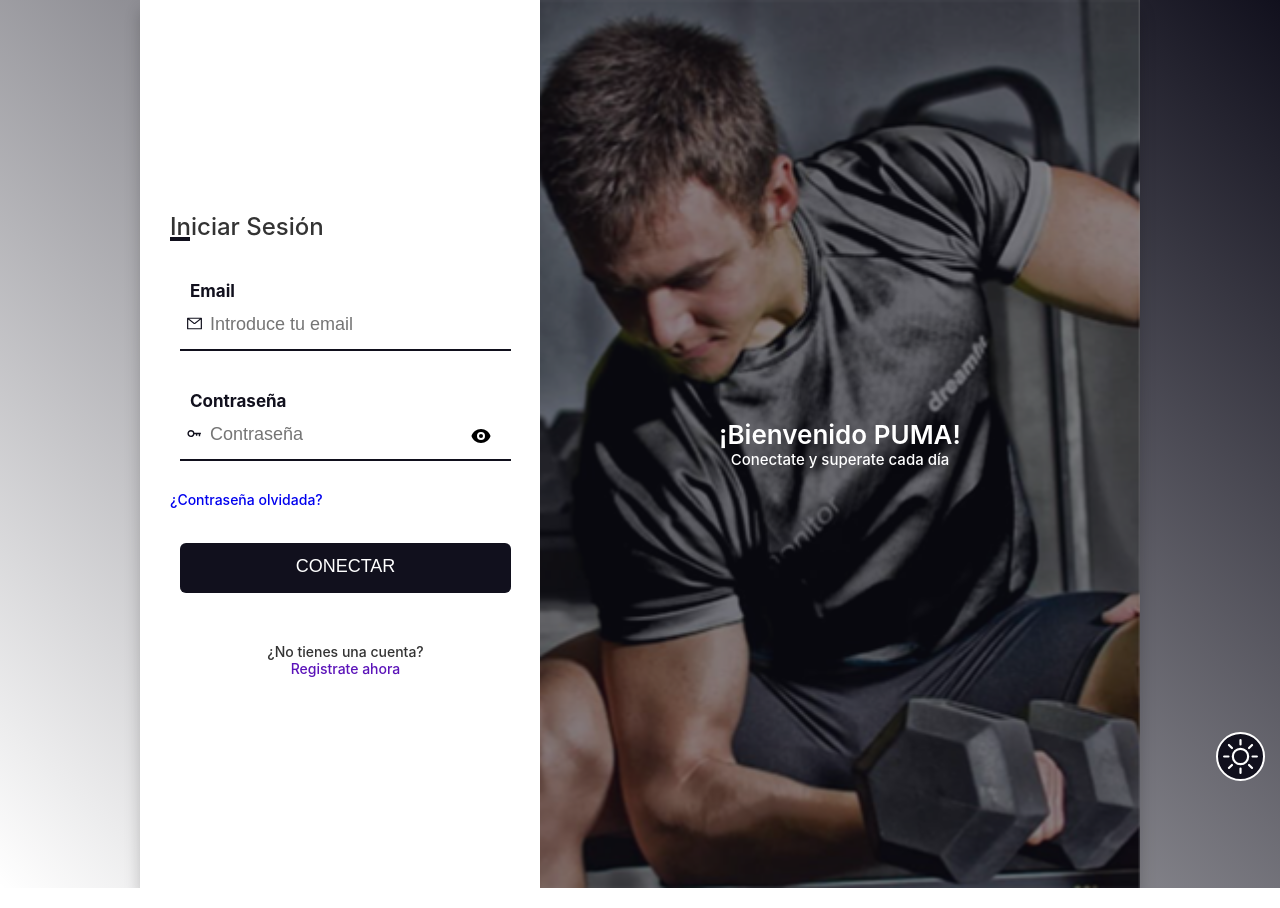
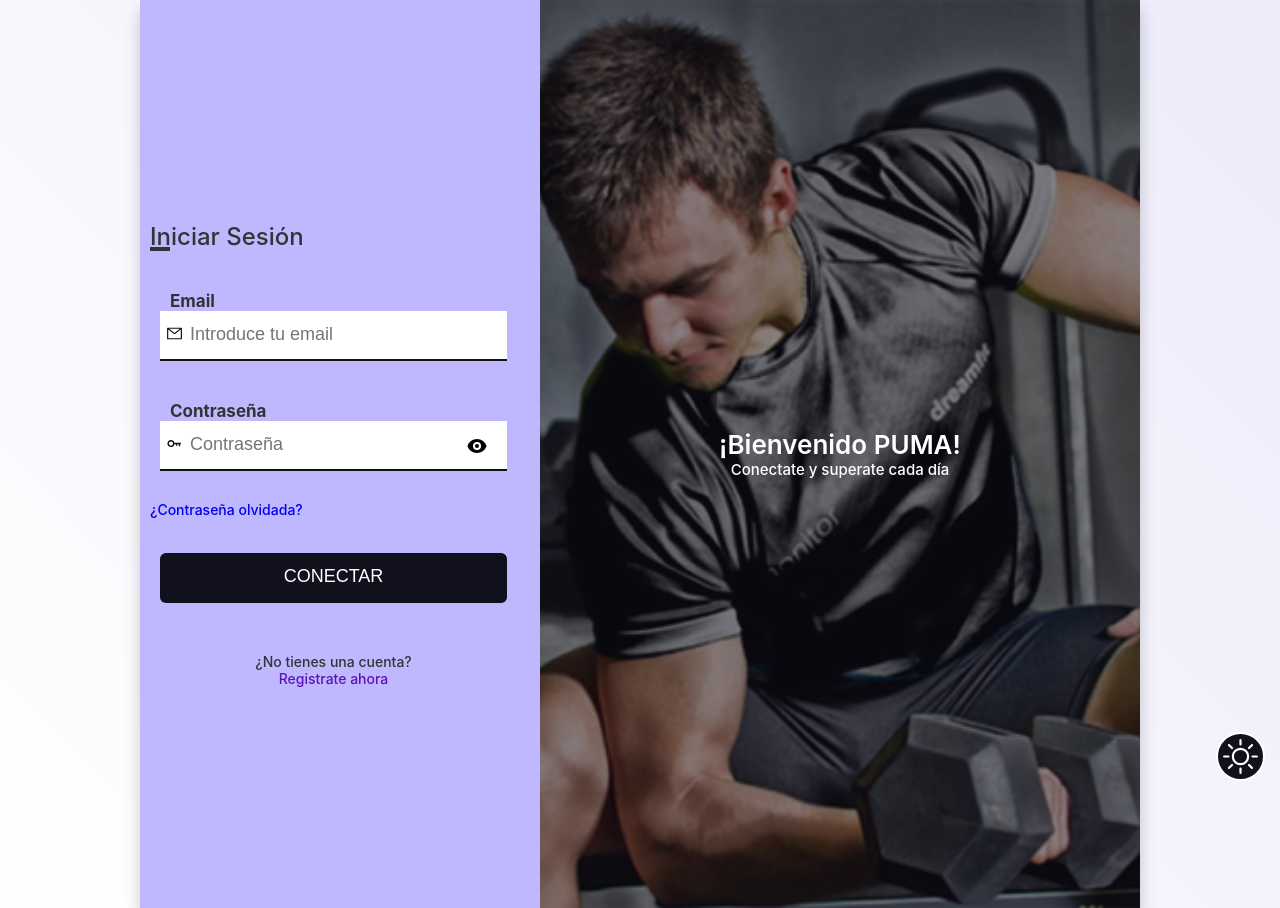
Before and after one commit to CristianDelucas/appjumandgym-frontend, a React (Create React App) app: page /login in a window 1280 px wide. Built offline with nearby package versions, Linux system fonts and the light colour scheme.

Commit message:
update theme

```diff
--- a/src/@pages/Login/components/FormRegister.jsx
+++ b/src/@pages/Login/components/FormRegister.jsx
@@ -11,6 +11,7 @@
 import { GiBodySwapping } from "react-icons/gi";
 
 import { HiEye, HiEyeOff, HiOutlinePhone } from "react-icons/hi";
+import { ImMan, ImWoman } from "react-icons/im";
 import useAuth from "../../../hooks/auth";
 
 const FormRegister = () => {
@@ -29,7 +30,7 @@
     console.log(data);
     signUp(data);
   };
-  const password = watch("password");
+  const password = watch("passwordRegister");
   return (
     <form onSubmit={handleSubmit(submit)} className="signup-form">
       <div className="title">Registro</div>
@@ -40,11 +41,11 @@
           </i>
           <span className="title-input-box">Email</span>
           <input
-            style={errors.email && { border: "2px solid red" }}
+            style={errors.emailRegister && { border: "2px solid red" }}
             type="text"
             placeholder="Introduce tu email"
             name="email"
-            {...register("email", {
+            {...register("emailRegister", {
               required: { value: true, message: "'Email' es obligatorio" },
               pattern: {
                 value: /^[A-Z0-9._%+-]+@[A-Z0-9.-]+\.[A-Z]{2,}$/i,
@@ -52,8 +53,8 @@
               },
             })}
           />
-          {errors.email && (
-            <span className="error-message">{errors.email.message}</span>
+          {errors.emailRegister && (
+            <span className="error-message">{errors.emailRegister.message}</span>
           )}
         </div>
 
@@ -133,7 +134,7 @@
                   },
                 })}
               />
-              Hombre
+              <ImMan alt="hombre"/>
             </div>
           </label>
           <label>
@@ -149,7 +150,7 @@
                   },
                 })}
               />
-              Mujer
+              <ImWoman alt="mujer"/>
             </div>
           </label>
           {errors.sexo && (
@@ -279,11 +280,11 @@
             <BiKey />
           </i>
           <input
-            style={errors.password && { border: "2px solid red" }}
+            style={errors.passwordRegister && { border: "2px solid red" }}
             type={show ? "text" : "password"}
             placeholder="Contraseña"
-            name="password"
-            {...register("password", {
+            name="passwordRegister"
+            {...register("passwordRegister", {
               required: { value: true, message: "'Contraseña' es obligatorio" },
               pattern:{
                         value:/^(\S)(?=.*[0-9])(?=.*[A-Z])(?=.*[a-z])(?=.*[~`!@#$%^&*()--+={}\[\]|\\:;"'<>,.?/_₹])[a-zA-Z0-9~`!@#$%^&*()--+={}\[\]|\\:;"'<>,.?/_₹]{10,16}$/,
@@ -311,7 +312,7 @@
             <BiKey />
           </i>
           <input
-            style={errors.passwordrepetido && { border: "2px solid red" }}
+            style={errors.confirmpassword && { border: "2px solid red" }}
             type={show ? "text" : "password"}
             placeholder="Repite la contraseña"
             name="passwordrepetido"
--- a/src/_shared/Api/ApiUser.js
+++ b/src/_shared/Api/ApiUser.js
@@ -59,6 +59,7 @@
 
 export const registerUser = async (userRegister) => {
     try {
+
         const {data,status} = await toast.promise(axios.post(USER, userRegister, config),
         {
             pending: "Registrando...",
@@ -72,13 +73,15 @@
     }
 }
 
-export const updateUser = async (_id,userUpdate) => {
+export const updateUser = async (_id,_userUpdate) => {
     try {
+        config.headers.Authorization=addToken();
         //cambiar metodo
-        const req = await toast.promise(axios.put(`${USER}/${_id}`, userUpdate, config),
+        console.log(updateUser)
+        const req = await toast.promise(axios.put(`${USER}/${_id}`, _userUpdate, config),
         {
             pending: "Modificando usuario...",
-            success: `¡Usuario con email ${userUpdate.email} actualizado!`,
+            success: `¡Usuario con email ${_userUpdate.email} actualizado!`,
             error: {render({data}){return data.response.data.message}},
           });
         return req;
--- a/src/_shared/components/Crud/Clients/CrudFormClients.jsx
+++ b/src/_shared/components/Crud/Clients/CrudFormClients.jsx
@@ -10,7 +10,7 @@
 import { BiKey } from "react-icons/bi";
 import { GiBodySwapping } from "react-icons/gi";
 import { HiOutlinePhone } from "react-icons/hi";
-import { refreshUser } from "../../../Api/ApiRefresh";
+import { ImMan,ImManWoman,ImWoman } from "react-icons/im";
 
 const roles = [{ id: "user" }, { id: "moderator" }, { id: "admin" }];
 
@@ -198,7 +198,7 @@
                     },
                   })}
                 />
-                Hombre
+                <ImMan alt="hombre"/>
               </div>
             </label>
             <label>
@@ -214,7 +214,7 @@
                     },
                   })}
                 />
-                Mujer
+                <ImWoman alt="mujer"/>
               </div>
             </label>
             {errors.sexo && (
--- a/src/_shared/components/Crud/Crud.scss
+++ b/src/_shared/components/Crud/Crud.scss
@@ -119,6 +119,8 @@
     cursor: pointer;
   }
 
+
+
   form {
     margin-bottom: 1rem;
   }
--- a/src/_shared/components/Crud/Exercises/CrudFormExercises.jsx
+++ b/src/_shared/components/Crud/Exercises/CrudFormExercises.jsx
@@ -91,14 +91,26 @@
               })}
             >
               <option value="">--Musculo del ejercicio--</option>
-              <option value="cuadriceps">CUADRICEPS</option>
-              <option value="biceps">BICEPS</option>
-              <option value="isquios">ISQUIOS</option>
-              <option value="triceps">TRICEPS</option>
-              <option value="pecho">PECHO</option>
-              <option value="espalda">ESPALDA</option>
-              <option value="abdomen">ABDOMEN</option>
-              <option value="deltoides">DELTOIDES</option>
+              <option value="PECTORAL MAYOR">PECTORAL MAYOR</option>
+              <option value="DORSAL ANCHO">DORSAL ANCHO</option>
+              <option value="EXTENSORES TRONCO">EXTENSORES TRONCO</option>
+              <option value="DELTOIDES">DELTOIDES</option>
+              <option value="TRAPECIO">TRAPECIO</option>
+              <option value="SERRATO">SERRATO</option>
+              <option value="TRICEPS BRAQUIAL">TRICEPS BRAQUIAL</option>
+              <option value="BICEPS BRAQUIAL">BICEPS BRAQUIAL</option>
+              <option value="TREN INFERIOR">TREN INFERIOR</option>
+              <option value="CUADRICEPS">CUADRICEPS</option>
+              <option value="ISQUIOSURALES">ISQUIOSURALES</option>
+              <option value="TRICEPS SURAL">TRICEPS SURAL</option>
+              <option value="FLEXORES DORSALES PIE">FLEXORES DORSALES PIE</option>
+              <option value="FLEXORES TRONCO">FLEXORES TRONCO</option>
+              <option value="GLUTEOS">GLUTEOS</option>
+              <option value="MOVILIDAD">MOVILIDAD</option>
+              <option value="REHABILITACION">REHABILITACION</option>
+              <option value="CARDIO">CARDIO</option>
+              <option value="REPERTORIO FITBALL">REPERTORIO FITBALL</option>
+              <option value="REPERTORIO BOZU">REPERTORIO BOZU</option>
             </select>
             {errors.musculo && (
               <span className="error-message">{errors.musculo.message}</span>
--- a/src/styles/base/_colors.scss
+++ b/src/styles/base/_colors.scss
@@ -35,8 +35,8 @@
     --color--background--section--secundary: #1d1a3d;
     --color--background:#312c6b70;
     --color--background-image:#fff;
-    --color--background-button-hover: #5b13b9;
-     --color--background-button: #11101d;
+    --color--background-button-hover: #7224da;
+     --color--background-button: #5b13b9;
 }
 
  //  $color--text:white;
--- a/src/styles/components/theme-button.scss
+++ b/src/styles/components/theme-button.scss
@@ -3,7 +3,7 @@
     bottom:0px;
     right:0px;
     margin: 15px;
-
+    z-index: 99;
     svg{
         width: 35px;
         height: 35px;
--- a/src/styles/pages/Login/Login.scss
+++ b/src/styles/pages/Login/Login.scss
@@ -10,7 +10,7 @@
     align-items: center;
     justify-content: center;
     //background: #11101d;
-    background:linear-gradient(45deg, transparent, #11101d);
+    background:linear-gradient(45deg, transparent, var(--color--background--global));
     padding: 0 30px;
 
 
@@ -19,7 +19,7 @@
         max-width: 1000px;
         width: 100%;
         background: #fff;
-        padding: 0 30px;
+
         box-shadow: 0 10px 15px rgba(0,0,0,0.2);
         //perspective: 9000px;
 
@@ -117,7 +117,10 @@
             width: 100%;
             background: #fff;
 
+
             .form-content{
+                padding:10px;
+                background:var(--color--primary);
                 display: flex;
                 align-items: center;
                 justify-content: space-between;
@@ -171,7 +174,7 @@
                     position: relative;
                     font-size: 24px;
                     font-weight: 500;
-                    color: #333;
+                    color: var(--color--text);
                     &::before{
                         content:"";
                         position: absolute;
@@ -179,7 +182,7 @@
                         bottom: 0;
                         height: 4px;
                         width: 25px;
-                        background: #11101d;
+                        background: var(--color--text);
                     }
                 }
 
@@ -209,7 +212,7 @@
                             font-size: 17px;
                             top:-20px;
                             left: 20px;
-                            color: #11101d;
+                            color: var(--color--text);
                             font-weight:700;
 
                         }
@@ -247,14 +250,14 @@
                         .button{
                             margin-top: 10px;
                             color: #fff;
-                            background: #11101d;
+                            background: var(--color--background-button);
                             border-radius: 6px;
                             padding:0;
                             cursor: pointer;
                             transition: all 0.4s ease;
 
                             &:hover{
-                                background: #5b13b9;
+                                background: var(--color--background-button-hover);
                             }
 
                         }
@@ -266,7 +269,7 @@
                 .text{
                     font-size: 14px;
                     font-weight: 500;
-                    color: #333;
+                    color: var(--color--text);
 
                     a{
                         text-decoration: none;
@@ -336,3 +339,21 @@
 
     }
 }
+
+input[type=radio] {
+    position: absolute;
+    opacity: 0;
+    width: 0px!important;
+    height: 0;
+
+    &+ svg{
+        height: 50px;
+        width: 50px;
+        color: var(--color--text);
+        padding: 5px;
+    }
+    &:checked + svg{
+        outline: 3px solid #5b13b9;
+        background-color: #9de4ad;
+    }
+  }
```
